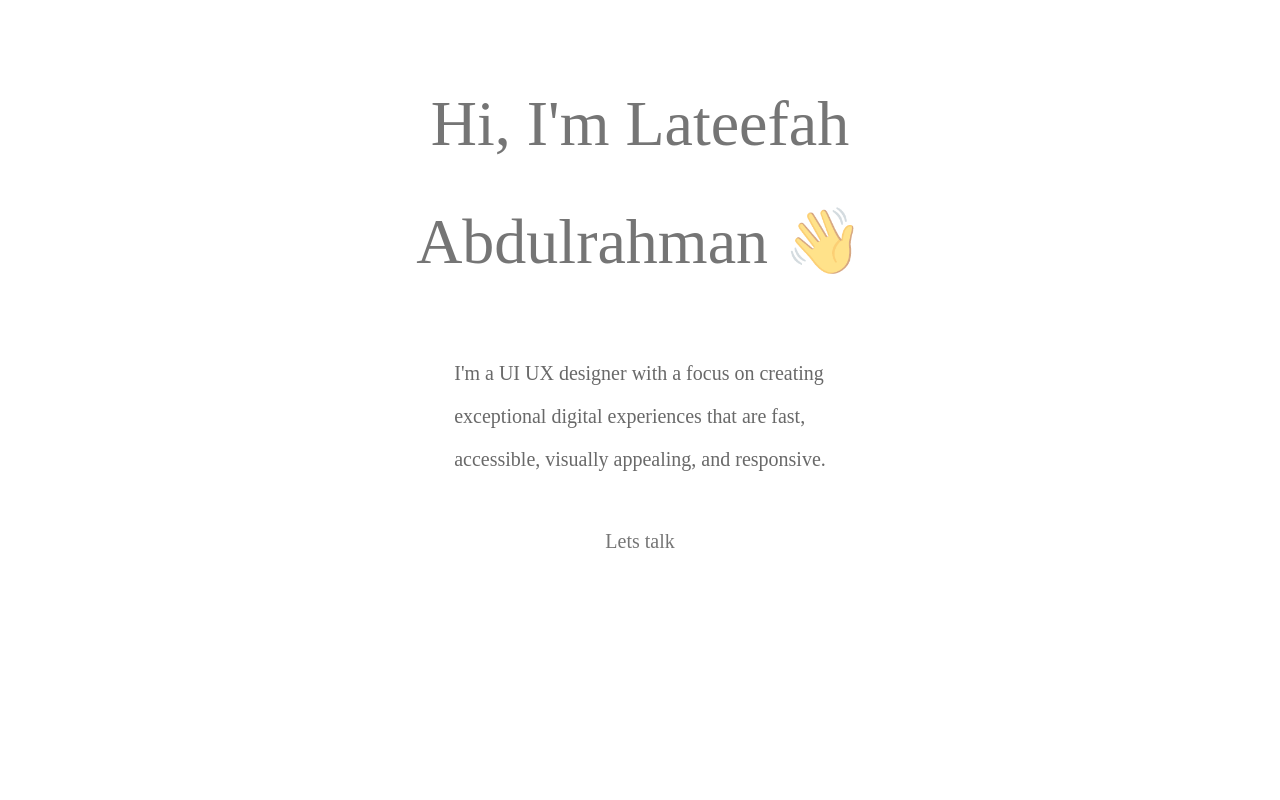
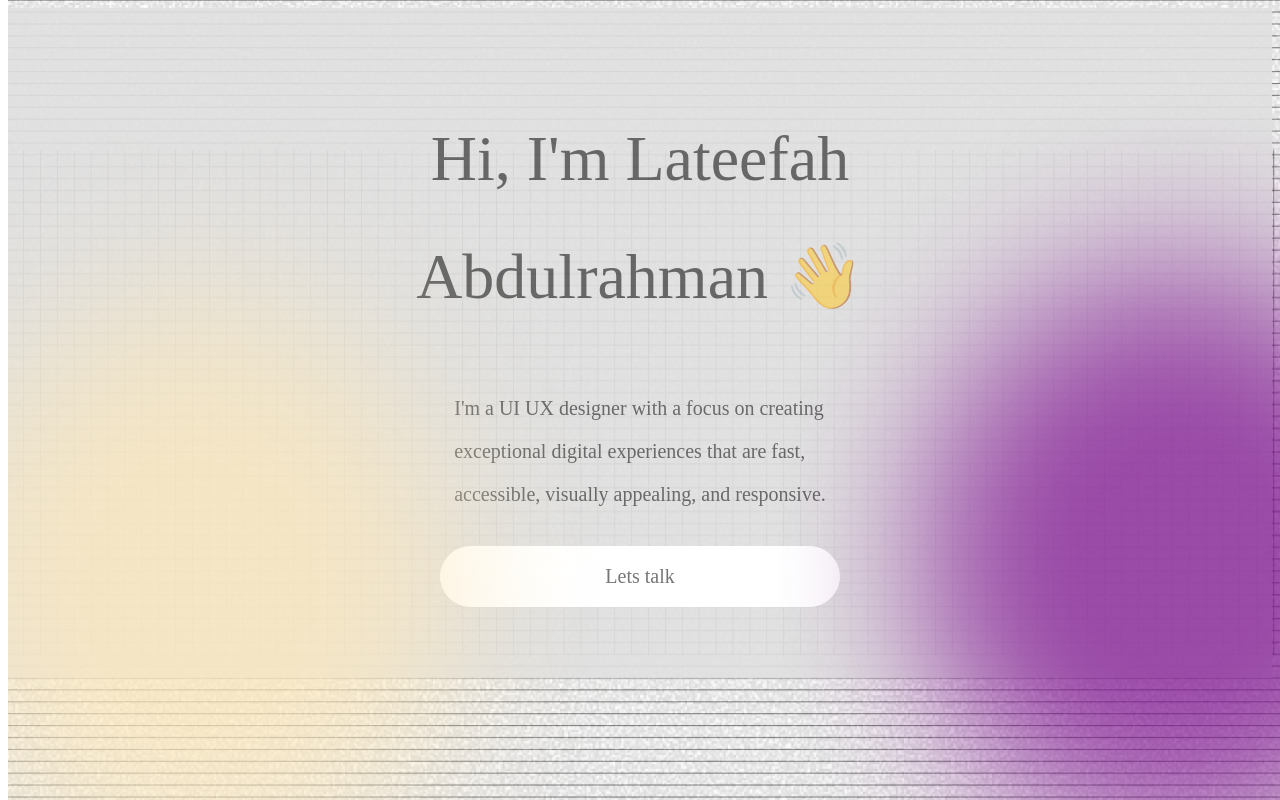
Before and after one commit to harzyz/Tee-s-Portfolio, a Next.js app: page /landingpage/hero in a window 1280 px wide. Built offline with nearby package versions, Linux system fonts and the light colour scheme.

Commit message:
resumption

```diff
--- a/src/components/navbar/index.jsx
+++ b/src/components/navbar/index.jsx
@@ -2,6 +2,7 @@ import React from "react";
 import styles from "./style.module.scss";
 import Tee from "/public/images/Tee.svg";
 import Image from "next/image";
+import ToggleDarkMode from "../toggle-button";
 
 const Navbar = () => {
   const navItems = ["Portfolio", "Skills", "Contact"];
@@ -16,7 +17,7 @@ const Navbar = () => {
             <li key={index}>{item}</li>
           ))}
         </ul>
-        <input type="radio" />
+        <ToggleDarkMode />
       </div>
     </nav>
   );
--- a/src/components/navbar/style.module.scss
+++ b/src/components/navbar/style.module.scss
@@ -2,6 +2,9 @@
     padding: 30px 137px;
     display: flex;
     justify-content: space-between;
+    position: relative;
+    z-index: 160;
+    background-color: rgb(224, 224, 224, 0.9);
 
     .logo{
         color: #580067;
--- /dev/null
+++ b/src/components/toggle-button/styles.module.scss
@@ -0,0 +1,63 @@
+.wrapper {
+  height: 42px;
+  width: 90px;
+  border-radius: 99px;
+
+  .container {
+    width: 100%;
+    height: 100%;
+    display: flex;
+    position: relative;
+    background-color: #d3d3d3;
+    border-radius: 99px;
+    // padding: 1px px;
+
+    .toggler {
+      border-radius: 100%;
+      background-color: #fff;
+      width: 36px;
+      height: 36px;
+      transition: transform 0.3s ease;
+      position: absolute;
+      left: 5px;
+      top: 3px;
+      z-index: 8;
+    }
+
+    .moon_icon {
+      position: absolute;
+      z-index: 2;
+      right: 5px;
+      top: 7px;
+    }
+  }
+
+  .container3 {
+    width: 100%;
+    height: 100%;
+    display: flex;
+    transition: justify-content 0.3s ease;
+    position: relative;
+    border-radius: 99px;
+    background-color: #000;
+    // padding: 1px 5px;
+
+    .toggler {
+      border-radius: 100%;
+      background-color: #fff;
+      width: 36px;
+      height: 36px;
+      transition: transform 0.3s ease;
+      position: absolute;
+      right: 5px;
+      top: 3px;
+      z-index: 8;
+    }
+
+    .sun_icon {
+      position: absolute;
+      z-index: 2;
+      left: 8px;
+    }
+  }
+}
--- a/src/pages/landingpage/hero/index.jsx
+++ b/src/pages/landingpage/hero/index.jsx
@@ -1,10 +1,16 @@
 import React from "react";
 import styles from "./styles.module.scss";
 import Button from "@/components/custom_button";
+import Noise from "/public/images/noise.png";
+import Background from "/public/images/background.png"
+import Image from "next/image";
 
 const Hero = () => {
   return (
     <div className={styles.wrapper}>
+      <Image className={styles.noise} src={Noise} alt="noise" />
+      <Image className={styles.overlay} src={Background} alt="noise" />
+      <div className={styles.container}>
         <div className={styles.inner_wrapper}>
           <div>
             <h1>Hi, I&apos;m Lateefah</h1>
@@ -24,6 +30,7 @@ const Hero = () => {
           <Button label={"Lets talk"} />
         </div>
       </div>
+    </div>
   );
 };
 
--- a/src/pages/landingpage/hero/styles.module.scss
+++ b/src/pages/landingpage/hero/styles.module.scss
@@ -1,24 +1,60 @@
-.wrapper{
-    height: calc(100vh - 200px);
+.wrapper {
+  height: calc(100vh - 130px);
+
+  .container {
+    width: 100%;
+    height: calc(100vh - 130px);
     display: flex;
     align-items: center;
     justify-content: center;
-}
-.inner_wrapper{
+    background-color: rgb(224, 224, 224, 0.9);
+    position: relative;
+    top: 0px;
+    z-index: 100;
+
+
+    .inner_wrapper {
       display: flex;
+
+
       flex-direction: column;
       gap: 20px;
       align-items: center;
-    color: #0000008A;
+      color: #0000008a;
 
 
-    h1{
+      h1 {
         font-size: 64px;
         font-weight: 400;
         text-align: center;
       }
     }
-.description{
+  }
+  .noise {
+    position: absolute;
+    top: 0;
+    display: flex;
+    flex-wrap: wrap;
+    width: 100%;
+    height: 100%;
+  }
+  .overlay{
+    position: absolute;
+    top: 0;
+    display: flex;
+    flex-wrap: wrap;
+    width: 100%;
+    height: 100%;
+    z-index: 150;
+  }
+}
+.smallnoise {
+  border: 1px solid red;
+  height: 10px;
+  width: 10px;
+}
+
+.description {
   font-size: 1.25rem;
   font-family: "Outfit";
   color: #696969;
```
Also changed, not shown: src/components/icons/Icons.jsx (added, +42 -0 lines), src/components/toggle-button/index.jsx (added, +32 -0 lines), public/images/Noise.png (added), public/images/background.png (added). Lines whose indentation alone changed are shown as unchanged.
